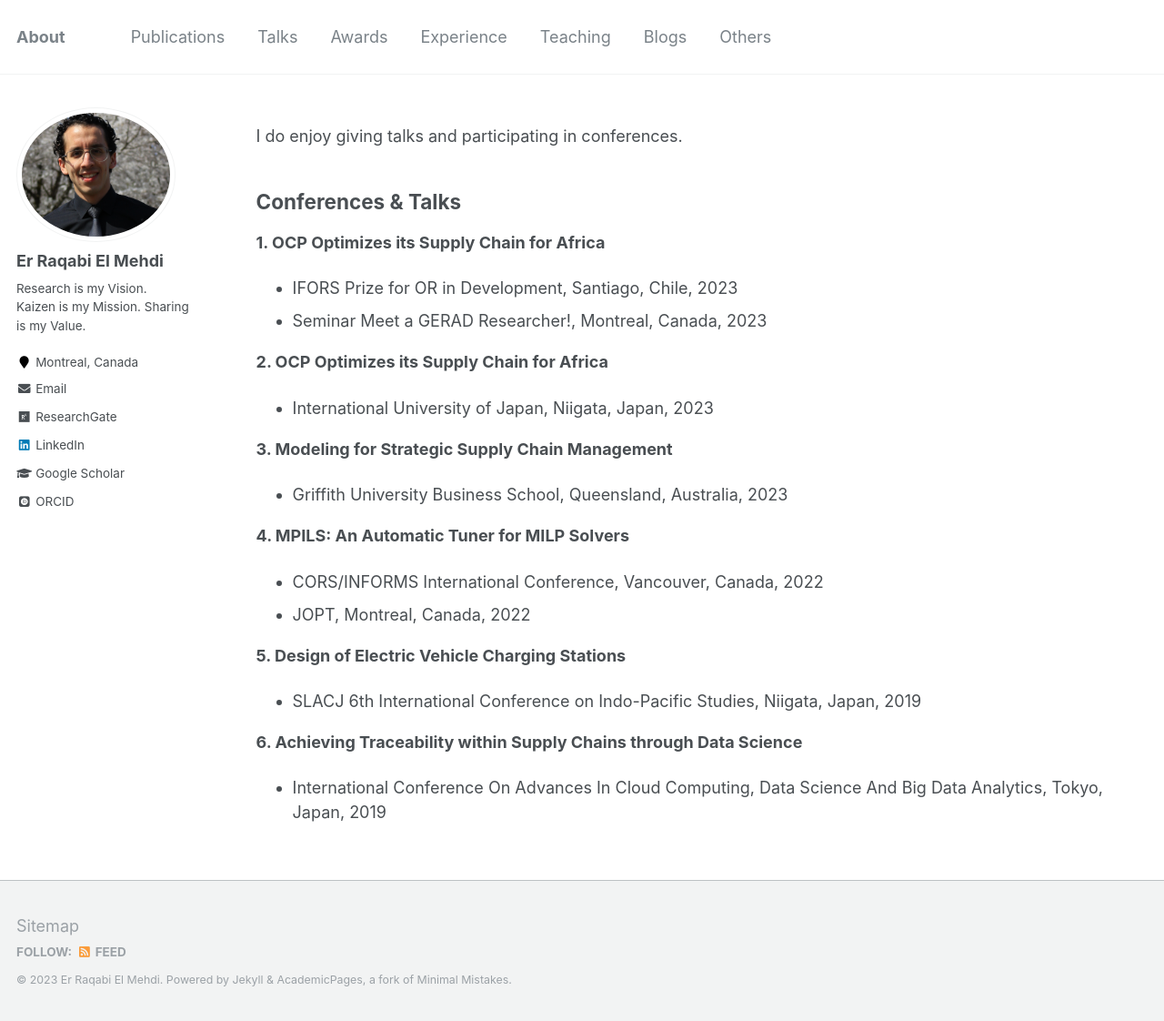
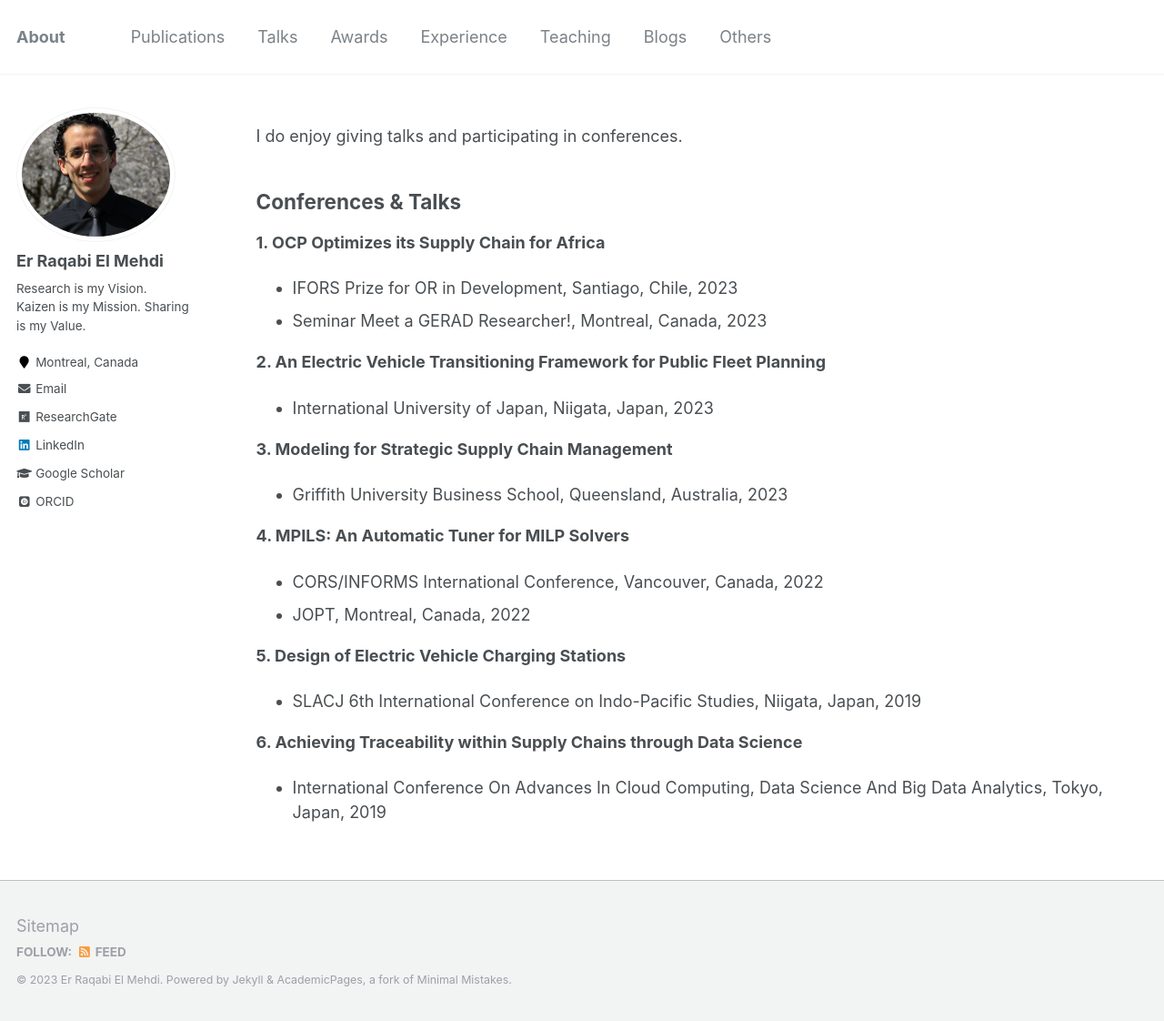
Before and after one commit to RqbMedi/rqbmedi.github.io, a Jekyll site: the page built from _pages/talks.md, in a window 1280 px wide and 1122 px high. Shown: the whole window at 91% size. Built offline with Jekyll 4.4.1, drawn with Linux system fonts in a browser that asks for light colours; some web fonts are replaced.

Commit message:
Update talks.md

```diff
--- a/_pages/talks.md
+++ b/_pages/talks.md
@@ -14,7 +14,7 @@ Conferences & Talks
 - IFORS Prize for OR in Development, Santiago, Chile, 2023
 - Seminar Meet a GERAD Researcher!, Montreal, Canada, 2023
 
-**2. OCP Optimizes its Supply Chain for Africa**
+**2. An Electric Vehicle Transitioning Framework for Public Fleet Planning**
 - International University of Japan, Niigata, Japan, 2023
 
 **3. Modeling for Strategic Supply Chain Management**
```
